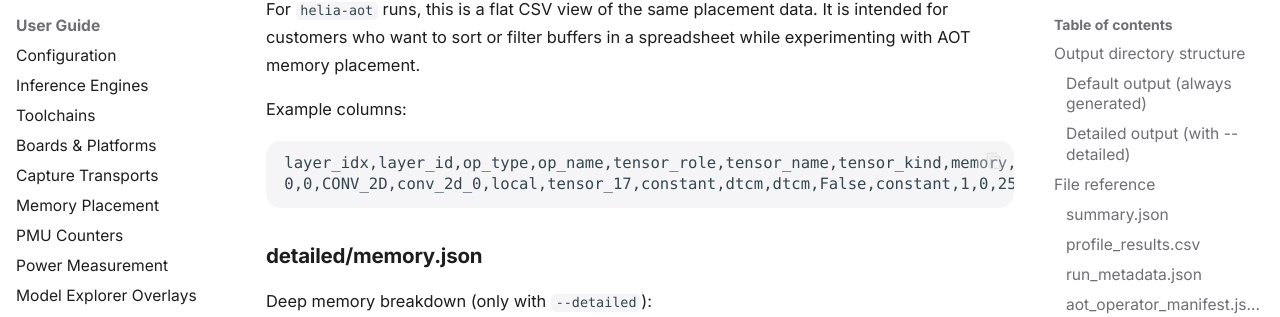
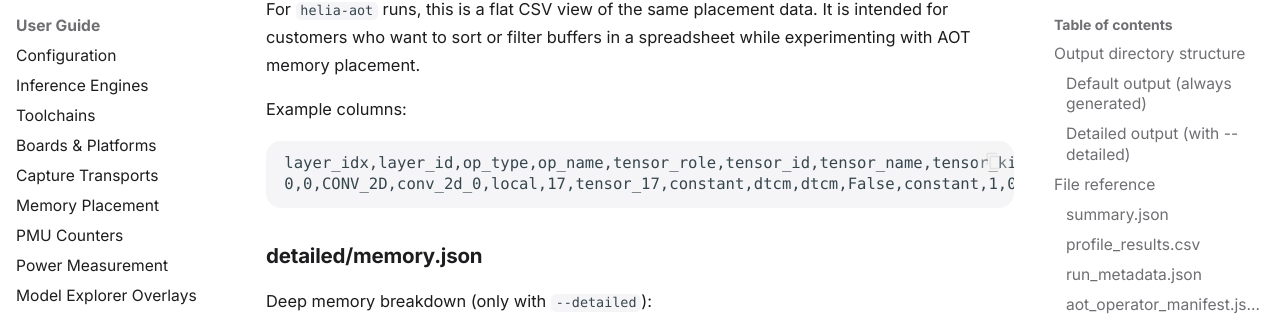
Before and after one commit to AmbiqAI/helia-profiler, an MkDocs documentation site: the page built from docs/guide/output.md, in a window 1280 px wide and 900 px high, scrolled down 4213 px. Shown: the part 106-423 px from the top of the window. Built offline with MkDocs 1.6.1 and Material for MkDocs 9.7.7, drawn with Linux system fonts in a browser that asks for light colours; some web fonts are replaced; comment, search, counter and statistics services are not loaded.

Commit message:
Potential fix for pull request finding
Co-authored-by: Copilot Autofix powered by AI <175728472+Copilot@users.noreply.github.com>

````diff
--- a/docs/guide/output.md
+++ b/docs/guide/output.md
@@ -170,8 +170,8 @@ spreadsheet while experimenting with AOT memory placement.
 Example columns:
 
 ```csv
-layer_idx,layer_id,op_type,op_name,tensor_role,tensor_name,tensor_kind,memory,source_memory,staged,arena_role,arena_region_id,offset,size
-0,0,CONV_2D,conv_2d_0,local,tensor_17,constant,dtcm,dtcm,False,constant,1,0,2560
+layer_idx,layer_id,op_type,op_name,tensor_role,tensor_id,tensor_name,tensor_kind,memory,source_memory,staged,arena_role,arena_region_id,offset,size
+0,0,CONV_2D,conv_2d_0,local,17,tensor_17,constant,dtcm,dtcm,False,constant,1,0,2560
 ```
 
 ### detailed/memory.json
````
